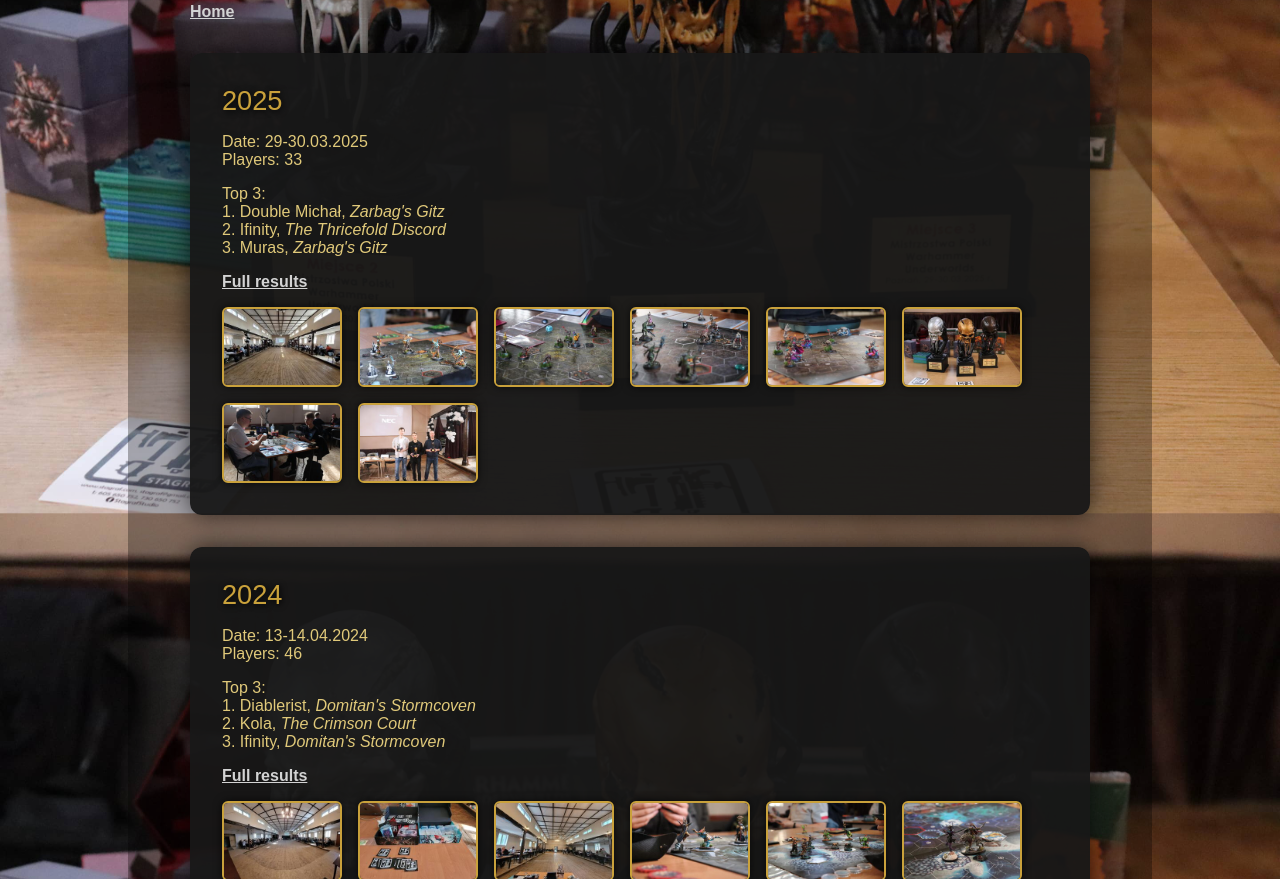
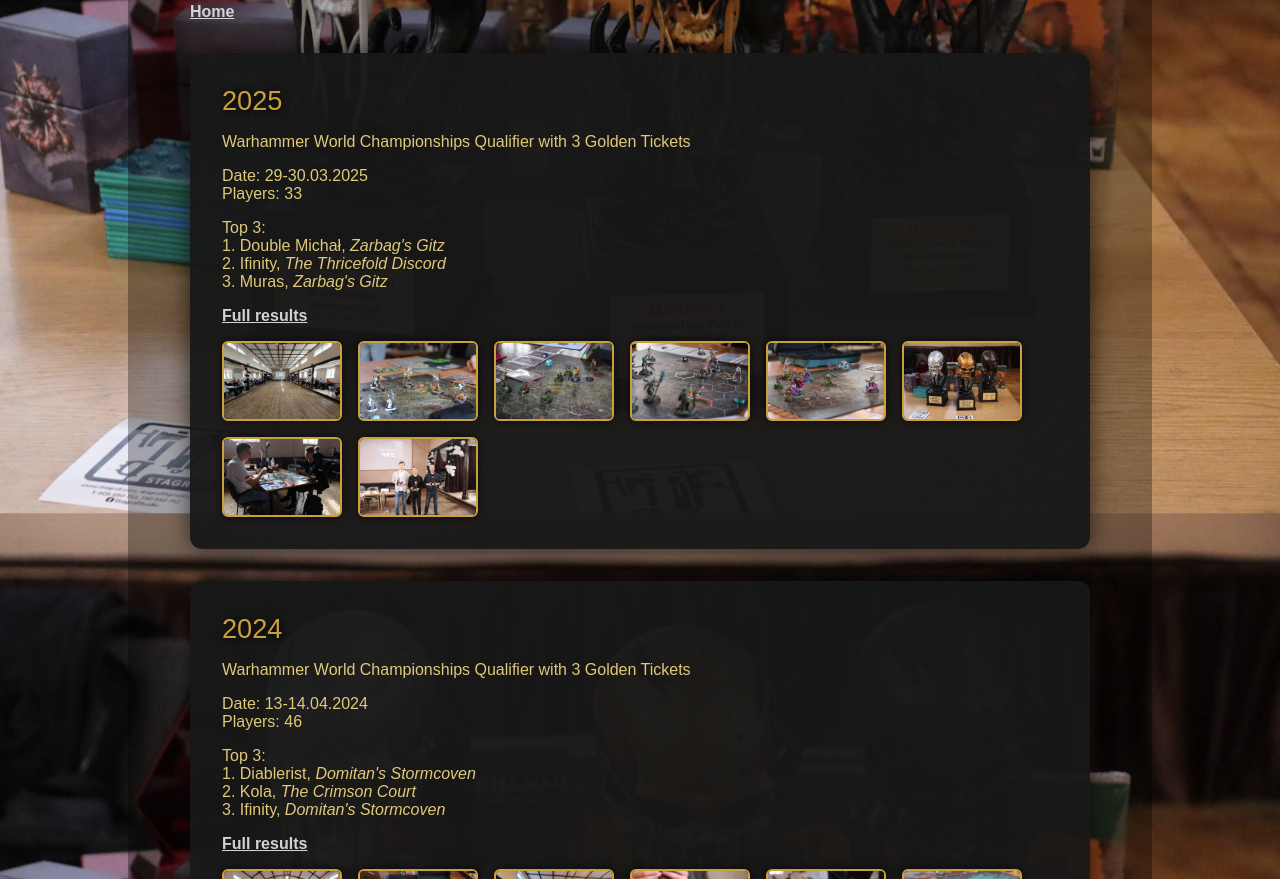
Before and after one commit to mtrojanowski/mp25, a plain HTML site: page previous.html in a window 1280 px wide. Shown: the part 340-1219 px from the top of the page. Drawn offline with Linux system fonts and the light colour scheme.

Commit message:
Add info about previous qualifiers and number of tickets

```diff
--- a/previous.html
+++ b/previous.html
@@ -19,6 +19,9 @@
   </div>
   <section>
     <div class="year-title">2025</div>
+    <p>
+      Warhammer World Championships Qualifier with 3 Golden Tickets
+    </p>
     <p>
       Date: 29-30.03.2025
       <br/>
@@ -48,6 +51,9 @@
 
   <section>
     <div class="year-title">2024</div>
+    <p>
+      Warhammer World Championships Qualifier with 3 Golden Tickets
+    </p>
     <p>
       Date: 13-14.04.2024
       <br />
```
